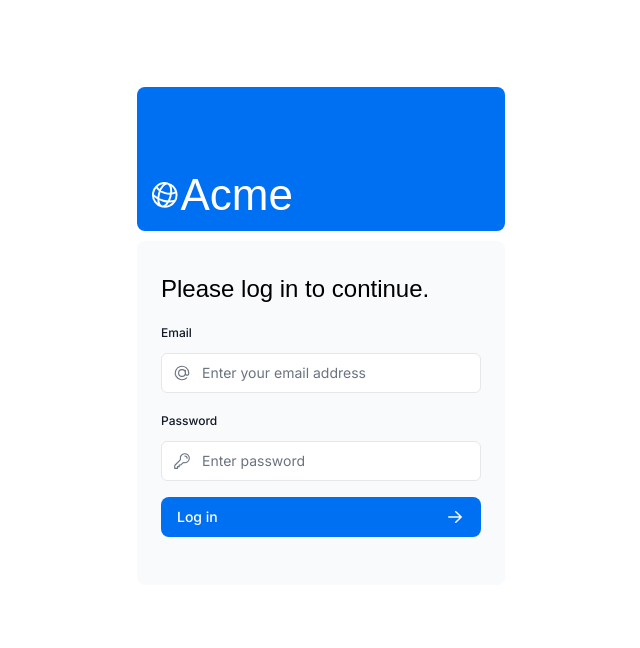
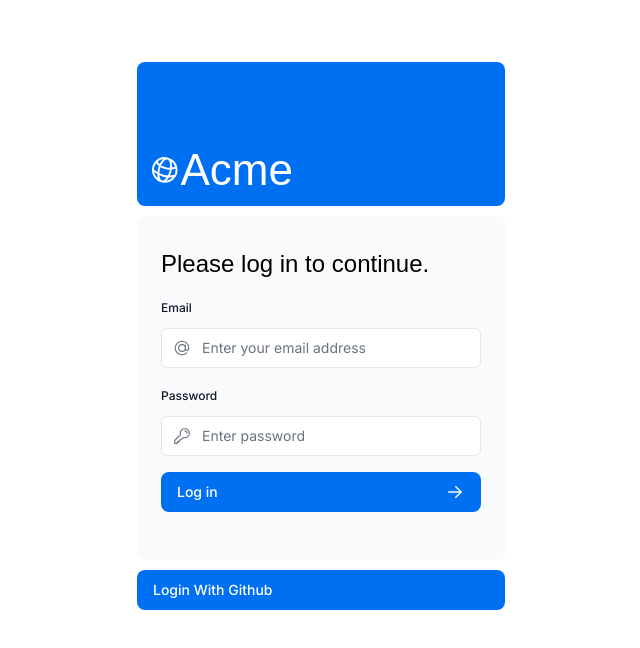
Before and after one commit to leethais91/learn-nextjs-14, a Next.js app: page /login in a window 1280 px wide. Shown: the top 648 px of the page, without its empty margins (319-959 px from the left). Built offline with nearby package versions, Linux system fonts and the light colour scheme; a web font is replaced by a local one.

Commit message:
auth login with github

```diff
--- /dev/null
+++ b/app/api/auth/[... nextauth]/route.ts
@@ -0,0 +1,3 @@
+import { handlers } from '@/auth'; // Referring to the auth.ts we just created
+export const { GET, POST } = handlers;
+export const runtime = 'nodejs'; // optional
--- a/app/ui/login-form.tsx
+++ b/app/ui/login-form.tsx
@@ -10,11 +10,13 @@
 import { Button } from '@/app/ui/button';
 import { useFormState, useFormStatus } from 'react-dom';
 import { authenticate } from '@/app/lib/actions';
+import { signIn } from 'next-auth/react';
 
 export default function LoginForm() {
   const [errorMessage, dispatch] = useFormState(authenticate, undefined);
 
   return (
+    <>
       <form action={dispatch} className="space-y-3">
         <div className="flex-1 rounded-lg bg-gray-50 px-6 pb-4 pt-8">
           <h1 className={`${lusitana.className} mb-3 text-2xl`}>
@@ -62,6 +64,7 @@
             </div>
           </div>
           <LoginButton />
+
           <div
             className="flex h-8 items-end space-x-1"
             aria-live="polite"
@@ -76,6 +79,10 @@
           </div>
         </div>
       </form>
+      {/* <form action={authenticateWithGithub}> */}
+      <LoginWithGithub />
+      {/* </form> */}
+    </>
   );
 }
 
@@ -88,3 +95,16 @@
     </Button>
   );
 }
+
+function LoginWithGithub() {
+  return (
+    <Button
+      className="gray-4 btn mt-4 w-full"
+      onClick={() => {
+        signIn('github');
+      }}
+    >
+      Login With Github
+    </Button>
+  );
+}
--- a/auth.ts
+++ b/auth.ts
@@ -1,6 +1,7 @@
 import NextAuth from 'next-auth';
 import { authConfig } from './auth.config';
 import Credentials from 'next-auth/providers/credentials';
+import GitHub from 'next-auth/providers/github';
 import { z } from 'zod';
 import { sql } from '@vercel/postgres';
 import type { User } from '@/app/lib/definitions';
@@ -16,7 +17,7 @@
   }
 }
 
-export const { auth, signIn, signOut } = NextAuth({
+export const { auth, handlers, signIn, signOut } = NextAuth({
   ...authConfig,
   providers: [
     Credentials({
@@ -37,5 +38,6 @@
         return null;
       },
     }),
+    GitHub,
   ],
 });
```
Lines whose indentation alone changed are shown as unchanged.
